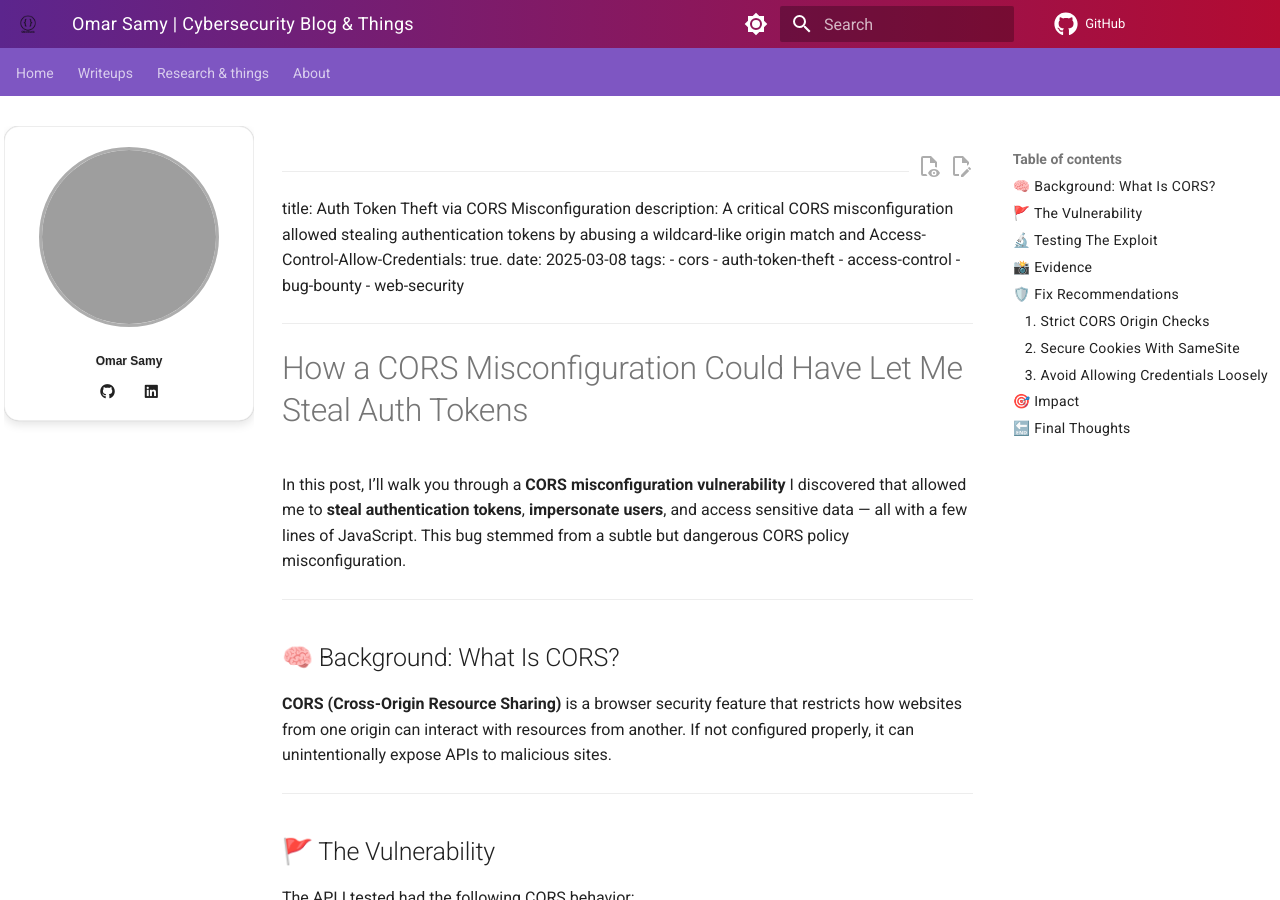
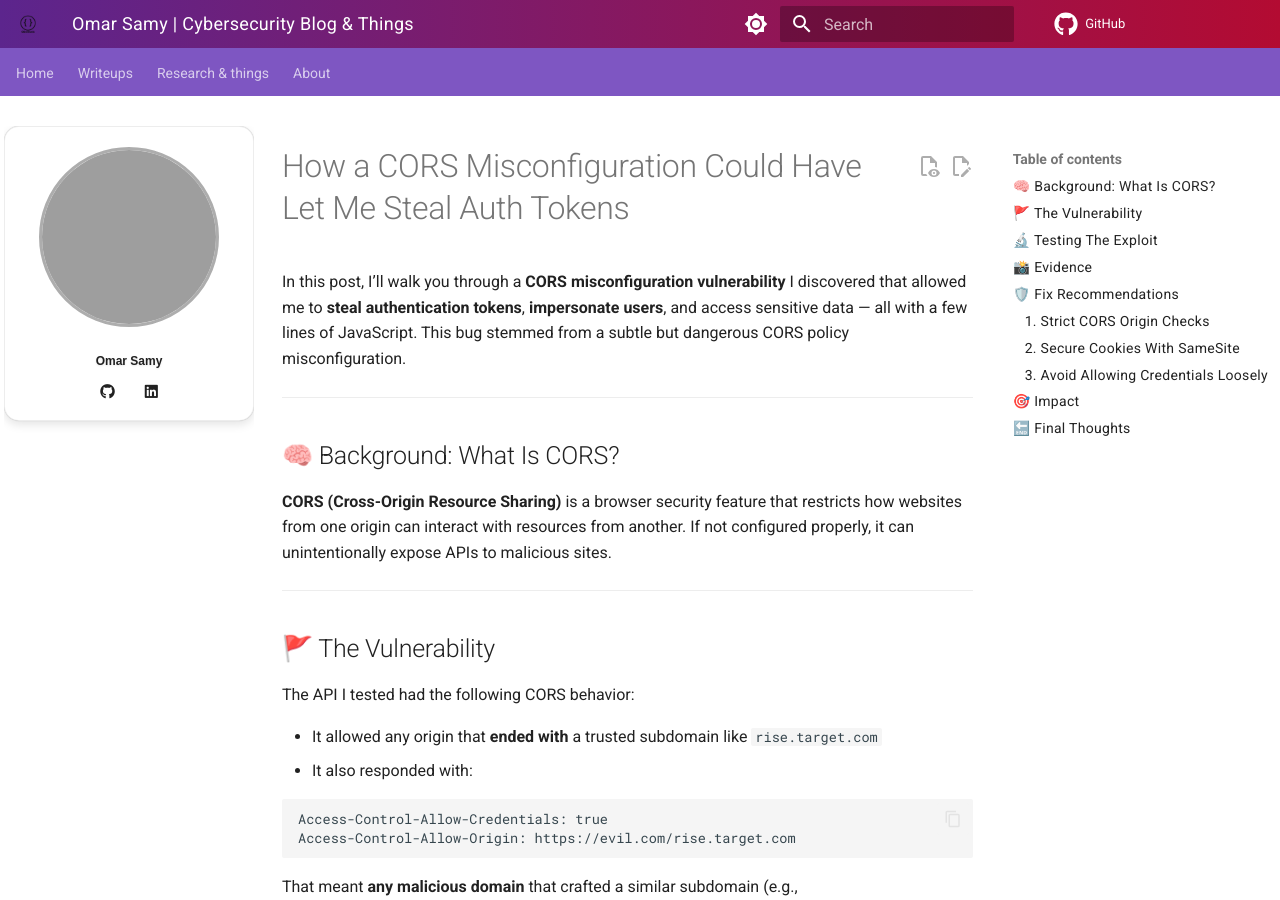
Before and after one commit to 00xmora/blog, an MkDocs documentation site: the page built from docs/writeups/How-a-CORS-Misconfiguration-Let-Me-Steal-Auth-Tokens.md, in a window 1280 px wide and 900 px high. Built offline with MkDocs 1.6.1 and Material for MkDocs 9.7.7, drawn with Linux system fonts in a browser that asks for light colours; comment, search, counter and statistics services are not loaded; grey boxes are pictures that could not be loaded.

```diff
--- a/docs/writeups/How-a-CORS-Misconfiguration-Let-Me-Steal-Auth-Tokens.md
+++ b/docs/writeups/How-a-CORS-Misconfiguration-Let-Me-Steal-Auth-Tokens.md
@@ -1,6 +1,6 @@
 ---
 title: Auth Token Theft via CORS Misconfiguration
-description: A critical CORS misconfiguration allowed stealing authentication tokens by abusing a wildcard-like origin match and Access-Control-Allow-Credentials: true.
+description: "A critical CORS misconfiguration allowed stealing authentication tokens by abusing a wildcard-like origin match and Access-Control-Allow-Credentials: true."
 date: 2025-03-08
 tags:
   - cors
--- /dev/null
+++ b/docs/writeups/test.py
@@ -0,0 +1,4 @@
+import frontmatter
+
+post = frontmatter.load("How-a-CORS-Misconfiguration-Let-Me-Steal-auth-Tokens.md")
+print(post.metadata)
```
